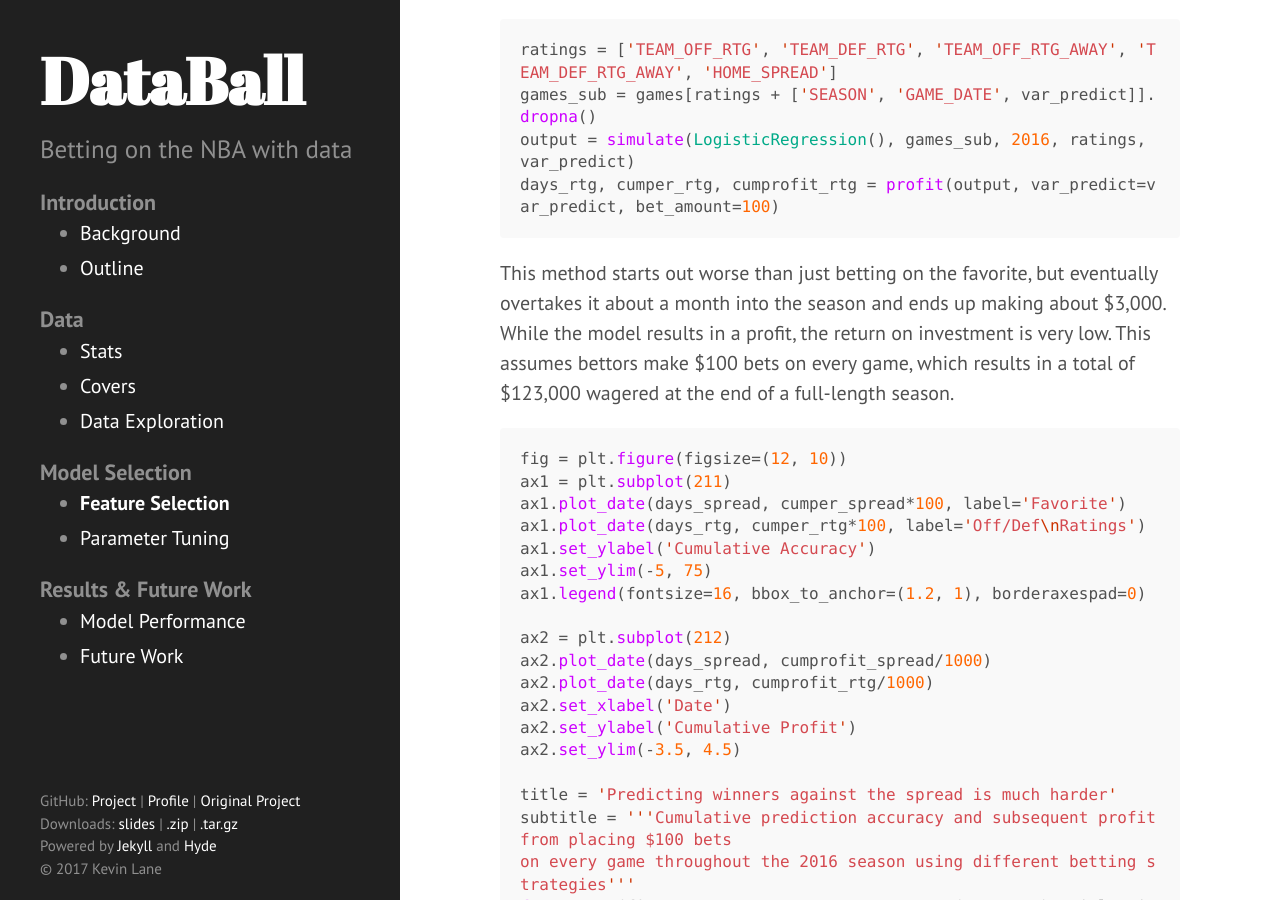
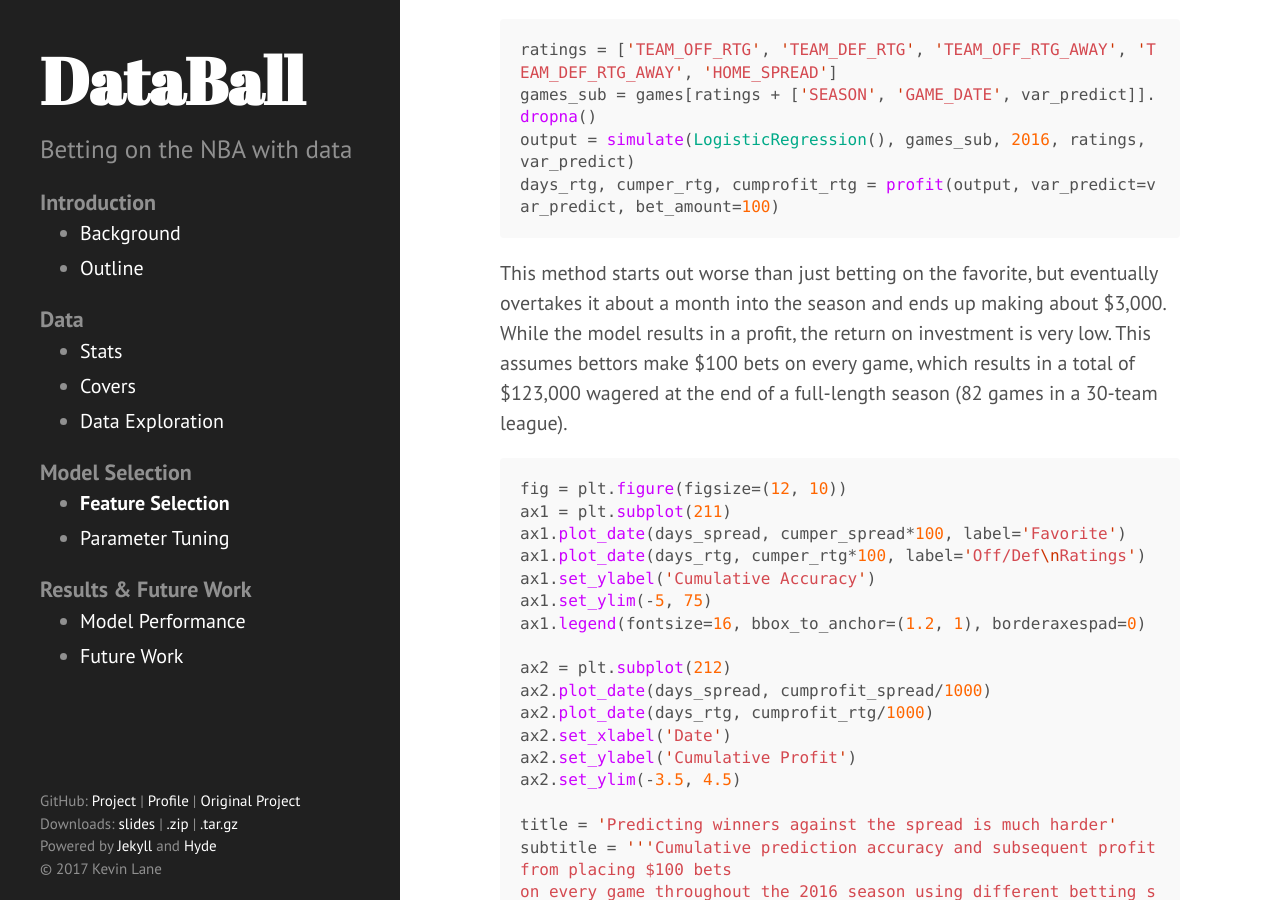
Before and after one commit to cedev935/databall-betting, a Jekyll site: the page built from docs/_pages/feature-selection.md, in a window 1280 px wide and 900 px high, scrolled down 5963 px. Built offline with Jekyll 4.4.1, drawn with Linux system fonts in a browser that asks for light colours; formulas are drawn with MathJax 3; some of the changed text lies outside the part shown.

````diff
--- a/docs/_pages/feature-selection.md
+++ b/docs/_pages/feature-selection.md
@@ -164,7 +164,7 @@
 days_rtg, cumper_rtg, cumprofit_rtg = profit(output, var_predict=var_predict, bet_amount=100)
 ```
 
-This method starts out worse than just betting on the favorite, but eventually overtakes it about a month into the season and ends up making about \$3,000. While the model results in a profit, the return on investment is very low. This assumes bettors make \$100 bets on every game, which results in a total of \$123,000 wagered at the end of a full-length season.
+This method starts out worse than just betting on the favorite, but eventually overtakes it about a month into the season and ends up making about \$3,000. While the model results in a profit, the return on investment is very low. This assumes bettors make \$100 bets on every game, which results in a total of \$123,000 wagered at the end of a full-length season (82 games in a 30-team league).
 
 
 ```python
````
Also changed, not shown: other parts of docs/_pages/feature-selection.md (+1 -1 lines), 1 other file.
